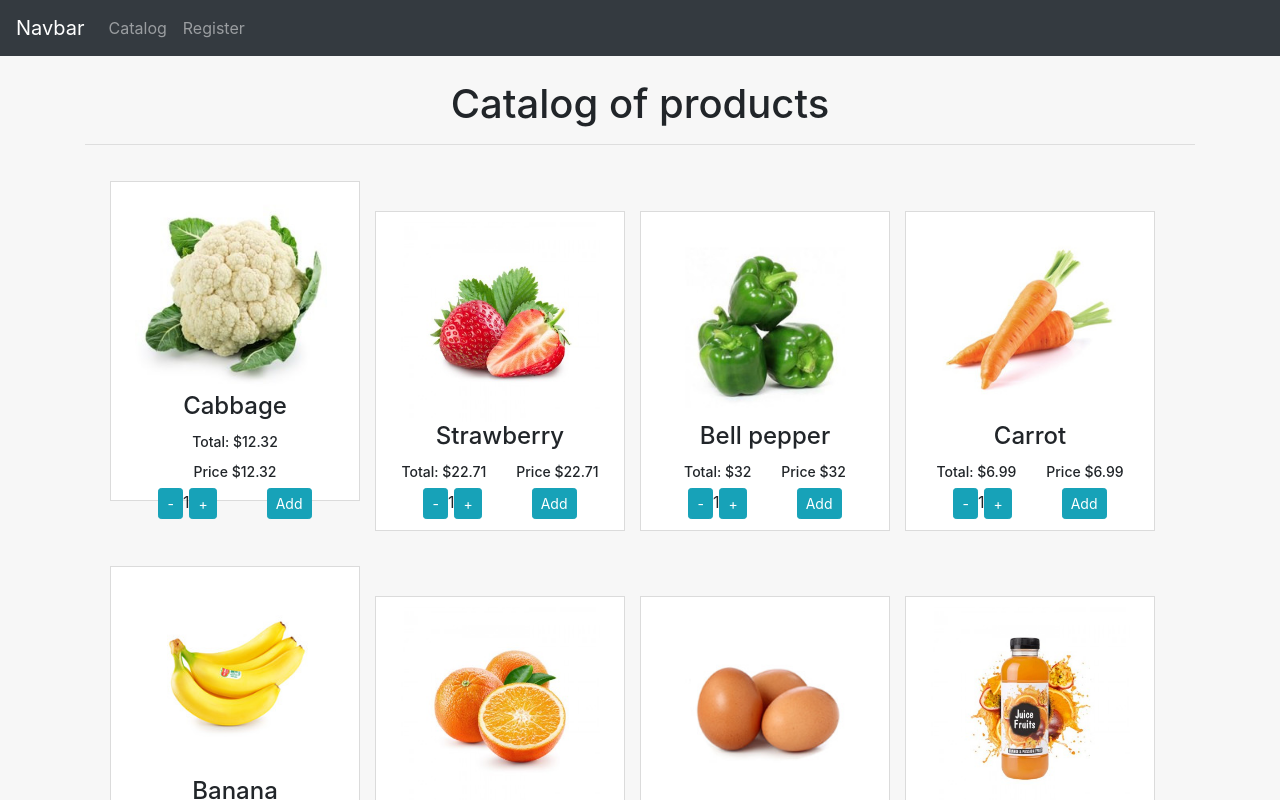
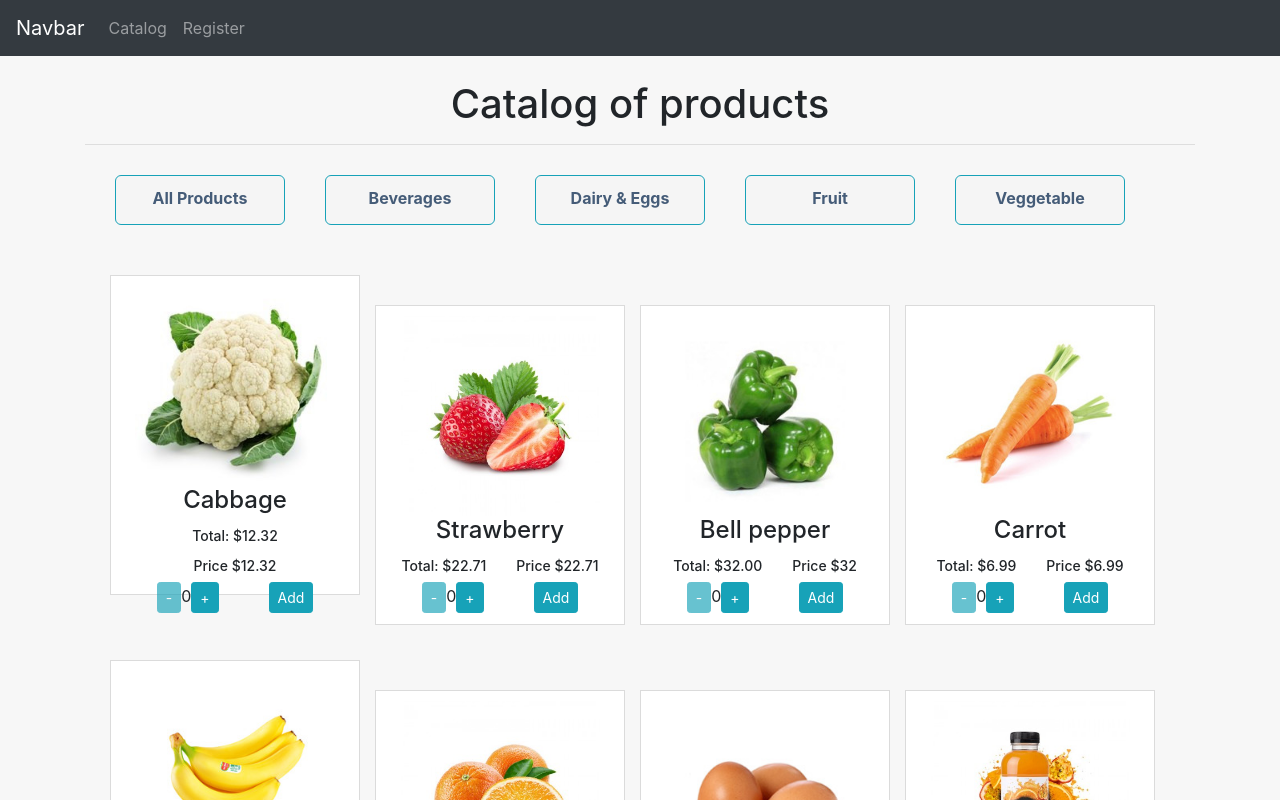
Before and after one commit to fbarrientoz/organika, a React (Create React App) app: page /catalog in a window 1280 px wide. Shown: the top 800 px of the page. Built offline with nearby package versions, Linux system fonts and the light colour scheme.

Commit message:
Sort categories

```diff
--- a/src/components/catalog/catalog.css
+++ b/src/components/catalog/catalog.css
@@ -0,0 +1,26 @@
+.categories{
+    margin-top: 30px;
+    text-align: center;
+}
+
+.btn-category{
+    display: inline-block;
+    width: 170px;
+    height: 50px;
+    background-color: whitesmoke;
+    padding: 10px;
+    margin-bottom: 30px;
+    margin-right: 40px;
+    border: 1px solid #17a2b8;
+    border-radius: 6px;
+    font-weight: bold;
+    color:#455c78;
+
+}
+
+.btn-category:hover{
+  /* pointer:mouse; */
+  cursor: pointer;
+  background-color: #17a2b8;
+  color:white;
+}
--- a/src/components/catalog/catalog.jsx
+++ b/src/components/catalog/catalog.jsx
@@ -1,12 +1,22 @@
 import React, { Component } from "react";
 import Product from "./../product/product";
 import ProductService from './../../services/productService';
+import "./catalog.css";
 class Catalog extends Component {
 
   state = {
-    products: []
+    products: [],
+    categories: [],
+    selectedCategory: ''
   };
   render() {
+    let prodsToDisplay = this.state.products;
+    //filter the prodsToDisplay
+    if(this.state.selectedCategory !== ''){
+      prodsToDisplay = prodsToDisplay.filter((prod) => prod.category === this.state.selectedCategory);
+    }
+
+    console.log(prodsToDisplay);
     return (
       <div className="catalog-page">
         <div>
@@ -14,17 +24,60 @@ class Catalog extends Component {
           <h1>Catalog of products</h1>
           <hr />
 
-            {this.state.products.map((p) => { return <Product data={p} key={p.id}></Product>})}
+
+            <div className="categories">
+
+            <div
+            onClick={() => this.selectCategory('')}
+            key={''}
+            className="btn-category">
+            All Products
+
+            </div>
+
+              { this.state.categories.map((category) =>
+              <div onClick={ () => this.selectCategory(category)}
+              key={category}
+              className="btn-category">
+              {category}</div> )}
+            </div>
+
+            {prodsToDisplay.map((p) => { return <Product data={p} key={p.id}></Product>})}
 
         </div>
       </div>
     );
+  }
+
+  selectCategory = (category) =>{
+    console.log(category);
+    this.setState({selectedCategory:category});
   }
   componentDidMount(){
     console.log("Load data here");
     let service = new ProductService();
     const data = service.getProducts();
     this.setState({products: data});
+    console.log(data);
+
+    //identify the unique categories
+    let categories = [];
+
+    for(let i = 0; i< data.length; i++){
+      let product = data[i];
+      if(!categories.includes(product.category)){
+        categories.push(product.category);
+      }
+    }
+
+
+    // categories = categories.sort(() => {});
+    //sORT YOUR categories array
+
+    categories.sort();
+
+    //set it to the state
+    this.setState({categories: categories});
   }
 
 
--- a/src/components/navBar/navBar.jsX
+++ b/src/components/navBar/navBar.jsX
@@ -14,7 +14,7 @@ class NavBar extends Component { //cc
                     <div className="navbar-nav">
 
                         <a className="nav-link" href="#">Catalog</a>
-                        <a className="nav-link" href="#">Register</a>
+                        <a class="nav-link" href="#">Register</a>
                     </div>
                 </div>
              </nav>
--- a/src/components/product/product.jsx
+++ b/src/components/product/product.jsx
@@ -11,7 +11,7 @@ class Product extends Component {
                  <img src={"/products/" + this.props.data.image} alt=""></img>
                 <h4>{this.props.data.title}</h4>
                 <div className="prices" >
-                    <h5>Total: ${this.props.data.price * this.state.quantity}</h5>
+                    <h5>Total: ${this.getTotal()}</h5>
                     <h6>Price ${this.props.data.price}</h6>
                 </div>
                 <div className="controls">
@@ -23,6 +23,11 @@ class Product extends Component {
          );
     }
 
+ getTotal = () =>
+ {
+     let total = this.props.data.price * this.state.quantity;
+     return total.toFixed(2);
+ };
     handleQuantityChange = (quantity) =>{
         console.log("Qnty changed", quantity);
         this.setState({quantity:quantity});
--- a/src/components/quantityPicker/quantityPicker.jsx
+++ b/src/components/quantityPicker/quantityPicker.jsx
@@ -1,7 +1,7 @@
 import React, { Component } from 'react';//imrc
 class QuantityPicker extends Component { //cc
     state = {
-        quantity:1,
+        quantity:this.props.minimum,
         minimum: this.props.minimum,
     };
     render() {
--- a/src/components/todo/todo.jsx
+++ b/src/components/todo/todo.jsx
@@ -30,15 +30,16 @@ class Todo extends Component {
     }
 
     AddText=() => {
-        //console.log(this.state.todoText);
-        var todoList =this.state.todos;
+
+        var todoList = [...this.state.todos];
         todoList.push(this.state.todoText);
-        this.setState({todos: todoList});
-        this.setState({todoText: ""});
+        this.setState({todos: todoList, todoText: ""});
+
     }
     handleTextChange = (event) => {
         this.setState({ todoText: event.target.value });
     }
+
 }
 
 export default Todo;
```
